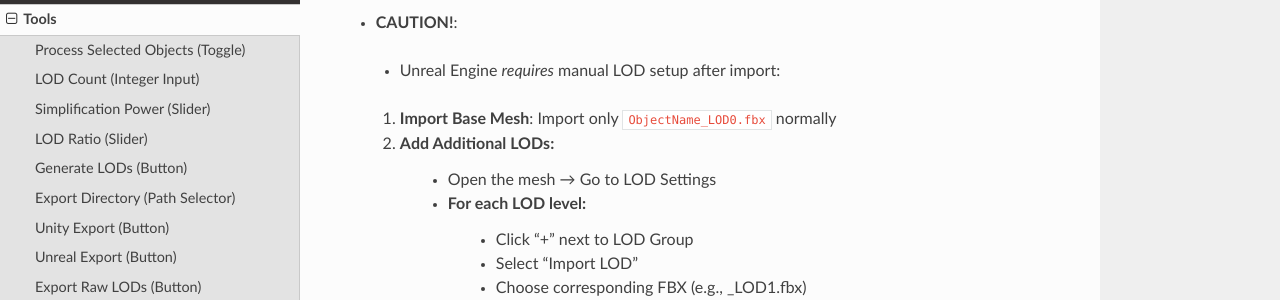
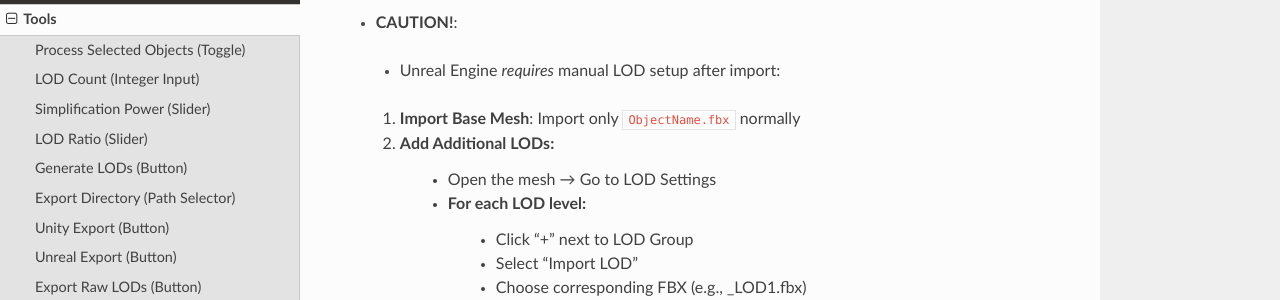
Before and after one commit to DjamelEddineX/SwiftLOD_LevelOfDetail_Maker_Docs, a Sphinx documentation site: the page built from docs/source/tools.rst, in a window 1280 px wide and 900 px high, scrolled down 2972 px. Shown: the part 147-447 px from the top of the window. Built offline with Sphinx 7.4.7 and the Read the Docs theme 3.1.0, drawn with Linux system fonts in a browser that asks for light colours.

Commit message:
Update tools.rst

```diff
--- a/docs/source/tools.rst
+++ b/docs/source/tools.rst
@@ -93,7 +93,7 @@
  * UE4/UE5 projects
 * **CAUTION!**:
  * Unreal Engine *requires* manual LOD setup after import:
- 1. **Import Base Mesh**: Import only ``ObjectName_LOD0.fbx`` normally
+ 1. **Import Base Mesh**: Import only ``ObjectName.fbx`` normally
  2. **Add Additional LODs**:
      * Open the mesh → Go to LOD Settings
      * For each LOD level:
```
